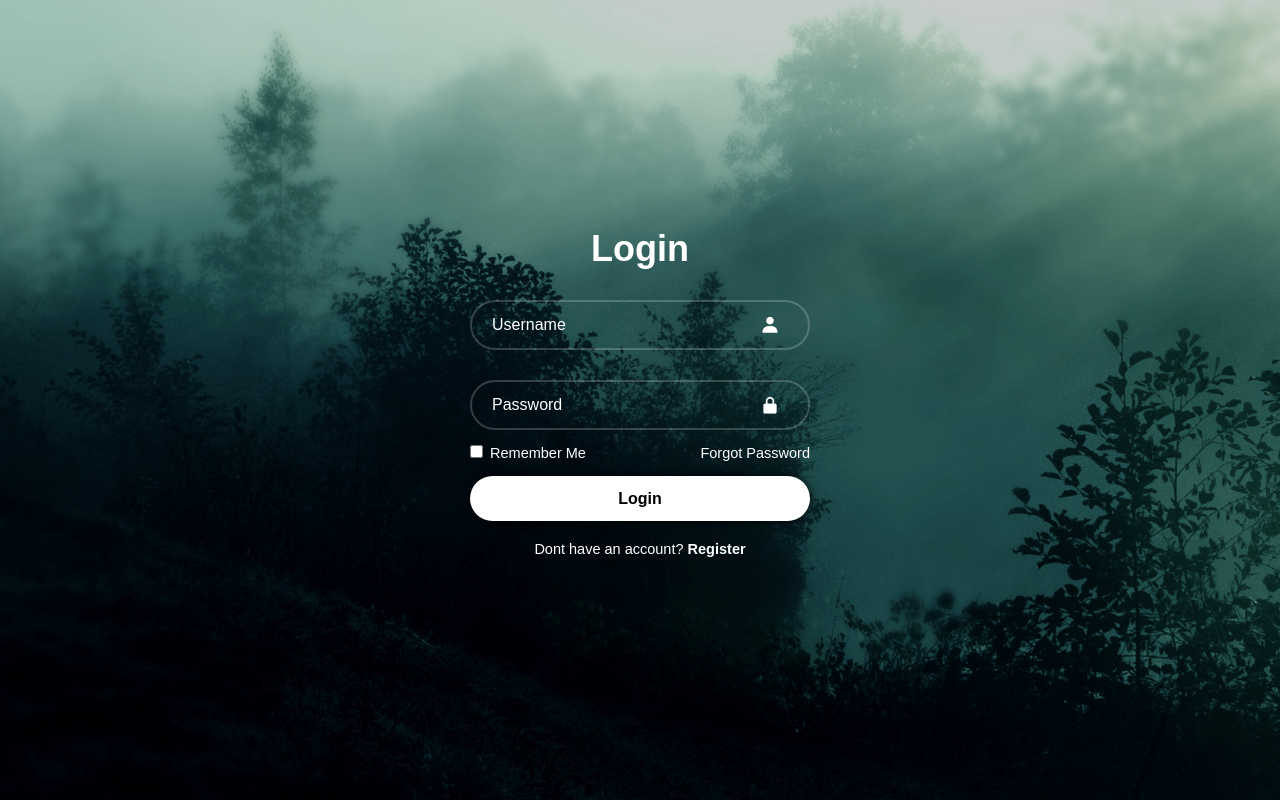
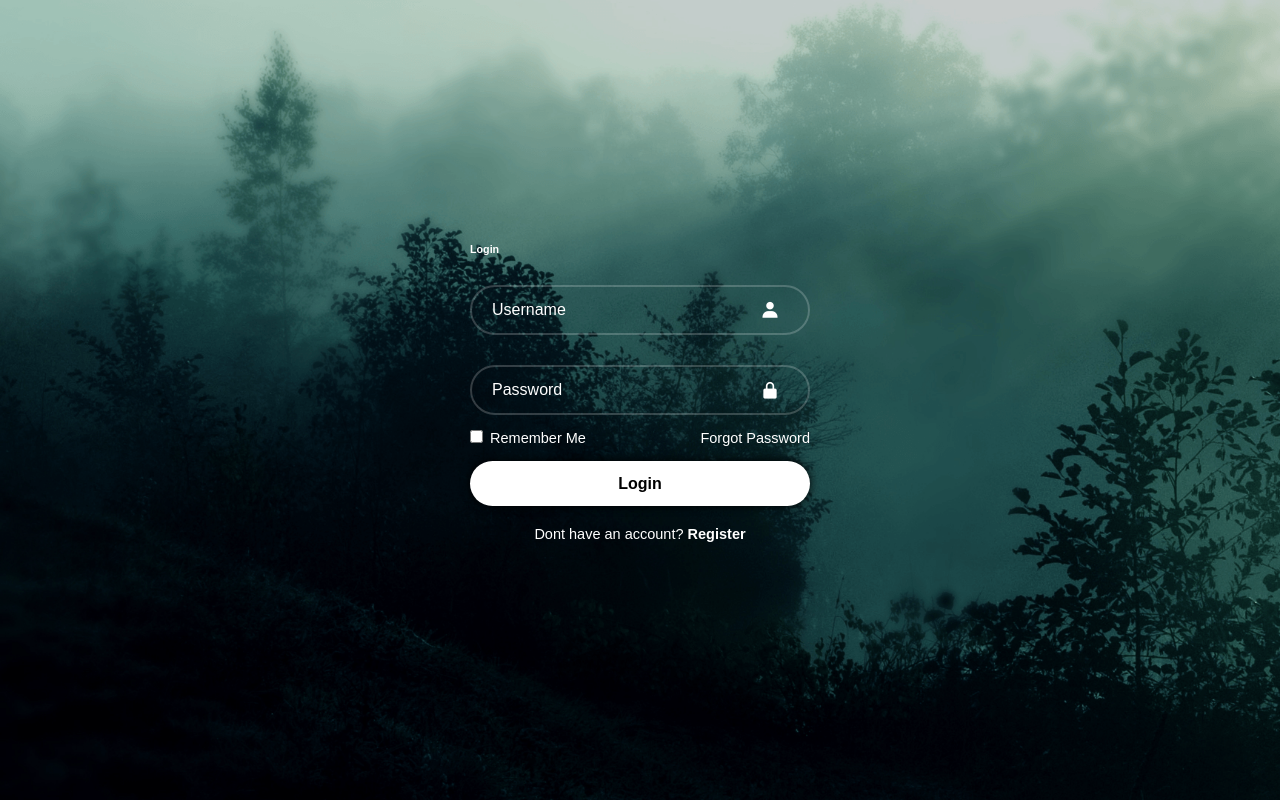
Before and after one commit to justthatTobi/login_signup, a plain HTML site: page login_signup/index.html in a window 1280 px wide. Drawn offline with nearby package versions, Linux system fonts and the light colour scheme.

Commit message:
refactor: Changed "login" style.

```diff
--- a/login_signup/index.html
+++ b/login_signup/index.html
@@ -10,7 +10,7 @@
    <body>
       <div class="wrapper">
          <form action="">
-            <h1>Login</h1>
+            <h6>Login</h6>
             <div class="input-box">
                <input type="text" placeholder="Username" required>
                <i class='bx bxs-user'></i>
```
